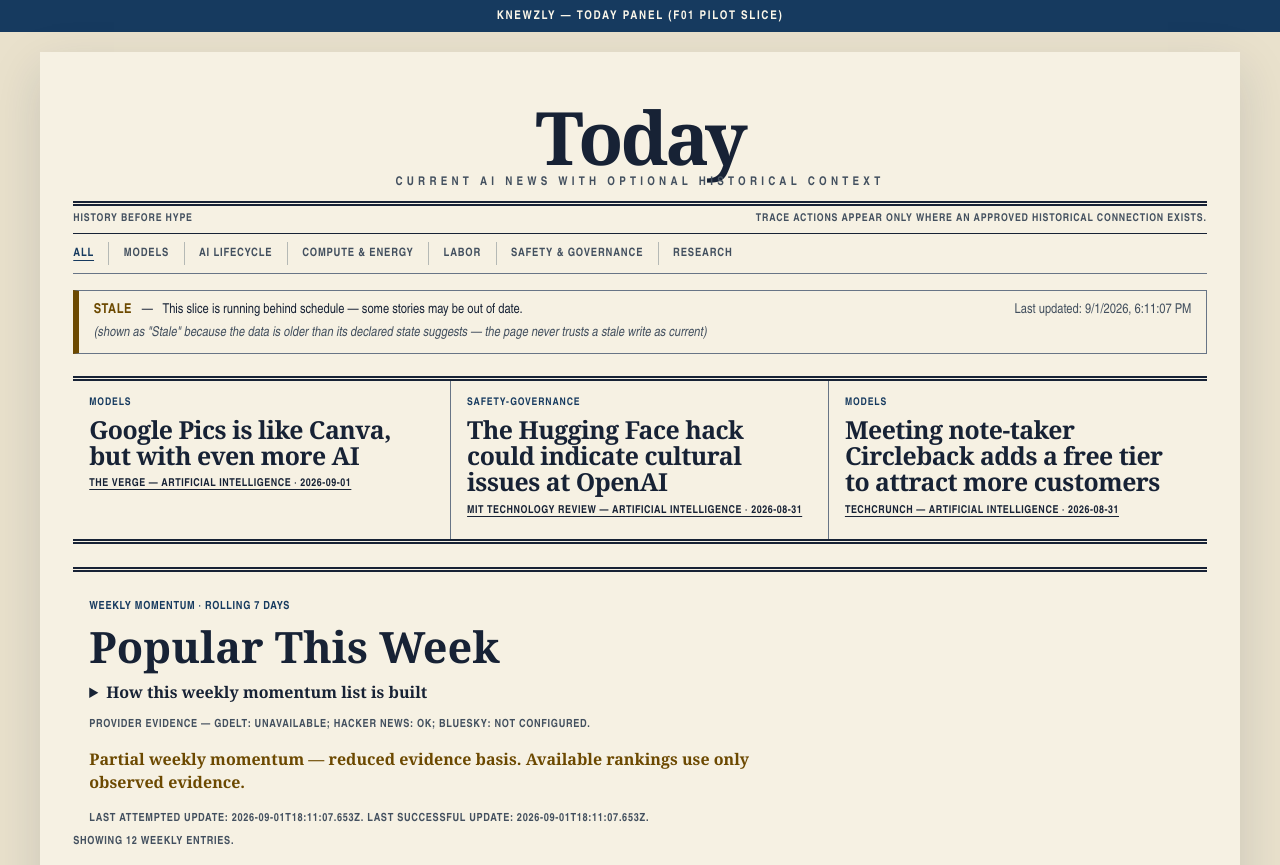
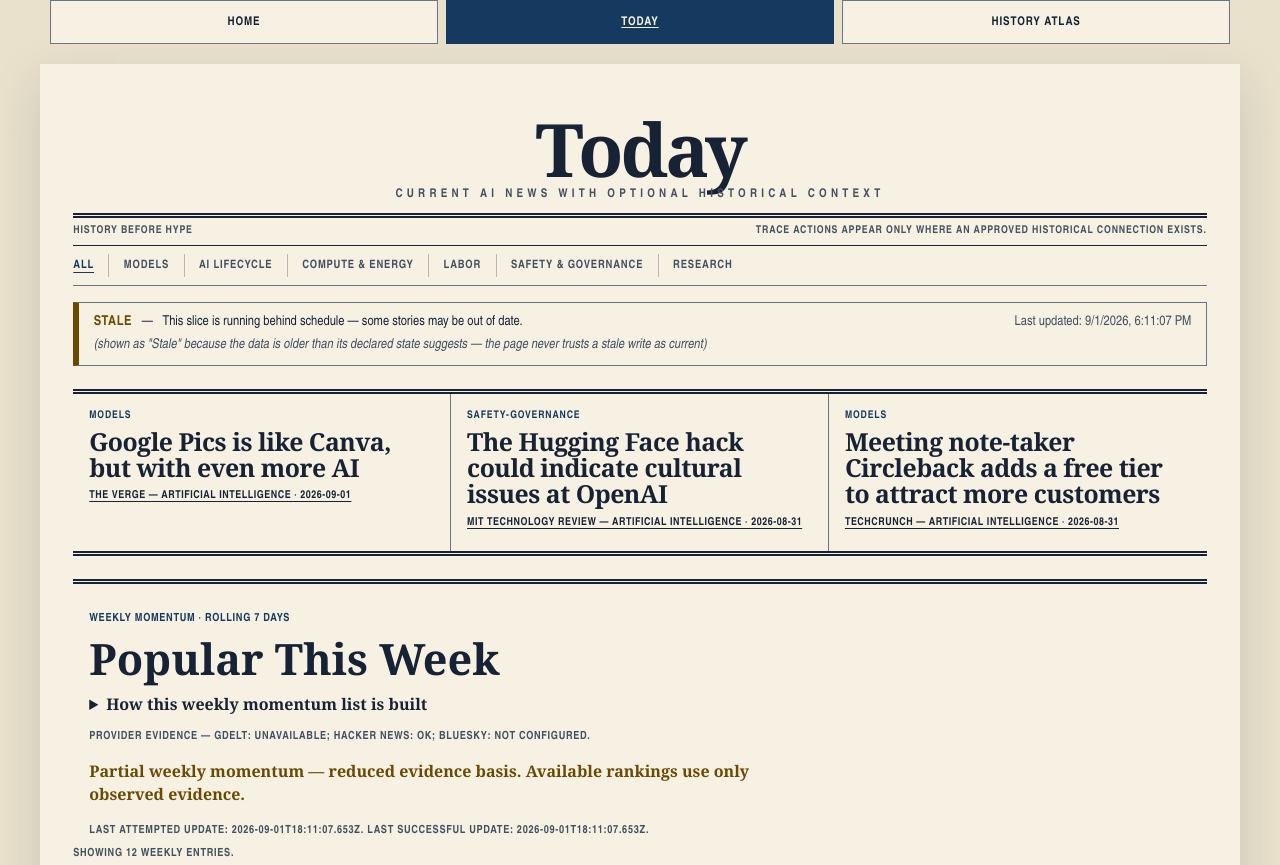
Before and after one commit to flowersbl00minadarkr00m/knewzly, a website: page today.html in a window 1280 px wide. Shown: the top 865 px of the page. Drawn offline with Linux system fonts and the light colour scheme.

Commit message:
feat: add shared product wayfinding

```diff
--- /dev/null
+++ b/styles/site-nav.css
@@ -0,0 +1,71 @@
+.site-nav {
+  width: 100%;
+  max-width: 1180px;
+  margin: 0 auto 1rem;
+  color: var(--ink, #1b2433);
+  font-family: var(--utility, "Arial Narrow", "Helvetica Neue", Arial, sans-serif);
+}
+
+.site-nav ul {
+  display: flex;
+  flex-wrap: wrap;
+  gap: 0.5rem;
+  margin: 0;
+  padding: 0;
+  list-style: none;
+}
+
+.site-nav li {
+  display: flex;
+  flex: 1 1 9rem;
+  min-width: 0;
+}
+
+.site-nav a {
+  display: inline-flex;
+  align-items: center;
+  justify-content: center;
+  width: 100%;
+  min-height: 44px;
+  padding: 0.6rem 0.85rem;
+  border: 1px solid var(--rule, var(--rule-faint, #6b7684));
+  color: inherit;
+  background: var(--paper, #f7f3e8);
+  font-size: 0.75rem;
+  font-weight: 800;
+  letter-spacing: 0.07em;
+  line-height: 1.2;
+  text-align: center;
+  text-decoration: none;
+  text-transform: uppercase;
+}
+
+.site-nav a:hover {
+  border-color: var(--accent, var(--spot, #163a5f));
+}
+
+.site-nav a[aria-current="page"] {
+  border-color: var(--accent, var(--spot, #163a5f));
+  color: var(--paper, #f7f3e8);
+  background: var(--accent, var(--spot, #163a5f));
+  text-decoration: underline;
+  text-decoration-thickness: 0.12em;
+  text-underline-offset: 0.2em;
+}
+
+.site-nav a:focus-visible {
+  outline: 3px solid var(--focus, var(--accent-soft, #244f76));
+  outline-offset: 3px;
+}
+
+@media (max-width: 480px) {
+  .site-nav li {
+    flex-basis: 100%;
+  }
+}
+
+@media (prefers-contrast: more) {
+  .site-nav a {
+    border-width: 2px;
+  }
+}
--- a/today.html
+++ b/today.html
@@ -6,6 +6,7 @@
   <meta name="color-scheme" content="light dark">
   <link rel="icon" href="/favicon.svg" type="image/svg+xml">
   <title>Knewzly — Today</title>
+  <link rel="stylesheet" href="styles/site-nav.css">
   <style>
     :root {
       --paper: #f6f1e3;
@@ -58,16 +59,6 @@
     a { color: inherit; }
     a:hover { color: var(--spot); }
     :focus-visible { outline: 3px solid var(--focus); outline-offset: 3px; }
-
-    .concept-banner {
-      padding: 0.55rem 1rem;
-      color: var(--inverse);
-      background: var(--spot);
-      font: 700 0.75rem/1.2 var(--utility);
-      letter-spacing: 0.14em;
-      text-align: center;
-      text-transform: uppercase;
-    }
 
     .paper {
       width: min(1200px, calc(100% - 2rem));
@@ -356,7 +347,13 @@
   </style>
 </head>
 <body>
-  <div class="concept-banner">Knewzly — Today panel (F01 pilot slice)</div>
+  <nav class="site-nav" aria-label="Primary">
+    <ul>
+      <li><a href="index.html">Home</a></li>
+      <li><a href="today.html" aria-current="page">Today</a></li>
+      <li><a href="atlas.html">History Atlas</a></li>
+    </ul>
+  </nav>
 
   <main class="paper" id="top">
     <header class="masthead">
@@ -378,7 +375,7 @@
     <section id="story-grid-after-ledger" aria-label="Today's stories after the Weekly Ledger"></section>
 
     <footer class="folio">
-      <span>Knewzly — Global History Atlas (F01 pilot)</span>
+      <span>Knewzly — Global History Atlas</span>
       <a href="atlas.html">Go to the Atlas →</a>
     </footer>
   </main>
```
Also changed, not shown: atlas.html (+9 -2 lines), index.html (+9 -1 lines), test/navigation.test.js (added, +80 -0 lines).
